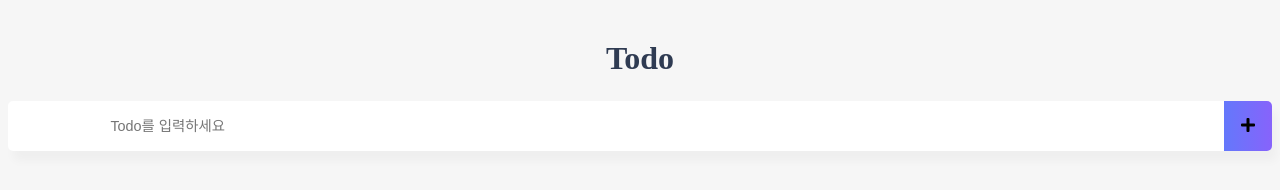
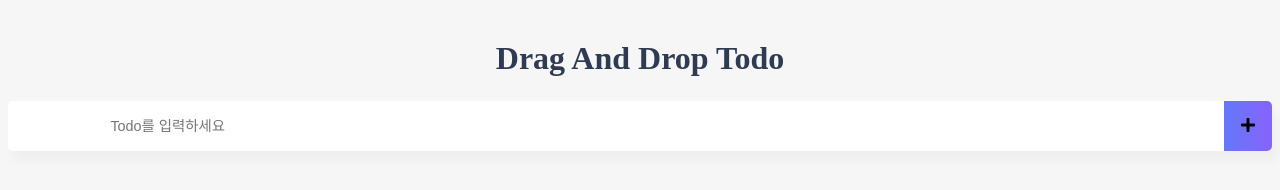
Before and after one commit to 2wndrhs/drag-and-drop-todo, a website with bundled scripts: page index.html in a window 1280 px wide. Built offline with nearby package versions, Linux system fonts and the light colour scheme.

Commit message:
docs(todo): 프로젝트 README 파일 수정

```diff
--- a/index.html
+++ b/index.html
@@ -14,7 +14,7 @@
   </head>
   <body>
     <header>
-      <h1>Todo</h1>
+      <h1>Drag And Drop Todo</h1>
     </header>
     <div id="todo-form-view" class="input-box shadow">
       <input type="text" placeholder="Todo를 입력하세요" autofocus />
```
Also changed, not shown: README.md, img/demo.png (added).
